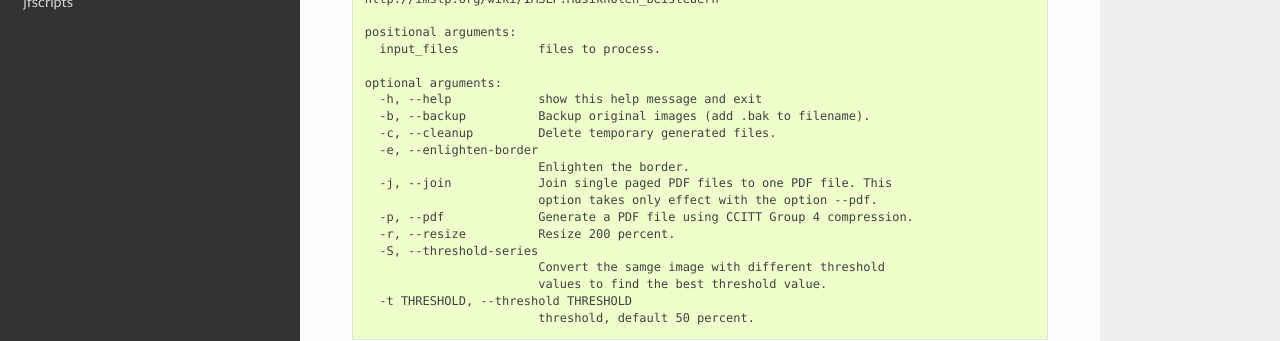
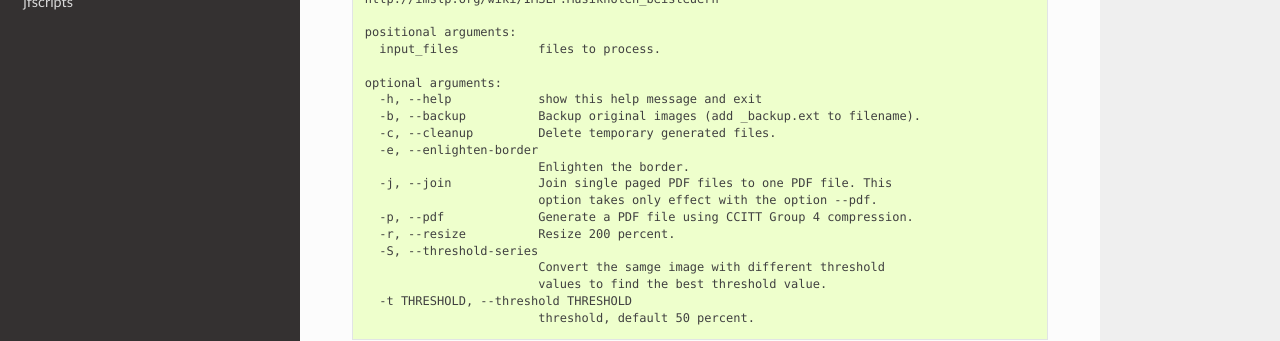
Before and after one commit to Josef-Friedrich/jfscripts, a Sphinx documentation site: the page built from doc/source/cli.rst, in a window 1280 px wide and 900 px high, scrolled down 775 px. Shown: the part 352-693 px from the top of the window. Built offline with Sphinx 7.4.7 and the Read the Docs theme 2.0.0, drawn with Linux system fonts in a browser that asks for light colours; some of the changed text lies outside the part shown.

Commit message:
Implement option --backup

```diff
--- a/README.rst
+++ b/README.rst
@@ -72,7 +72,7 @@ magick-imslp.py
 
     optional arguments:
       -h, --help            show this help message and exit
-      -b, --backup          Backup original images (add .bak to filename).
+      -b, --backup          Backup original images (add _backup.ext to filename).
       -c, --cleanup         Delete temporary generated files.
       -e, --enlighten-border
                             Enlighten the border.
--- a/doc/source/cli.rst
+++ b/doc/source/cli.rst
@@ -64,7 +64,7 @@ magick-imslp.py
 
     optional arguments:
       -h, --help            show this help message and exit
-      -b, --backup          Backup original images (add .bak to filename).
+      -b, --backup          Backup original images (add _backup.ext to filename).
       -c, --cleanup         Delete temporary generated files.
       -e, --enlighten-border
                             Enlighten the border.
```
Also changed, not shown: 2 other files.
